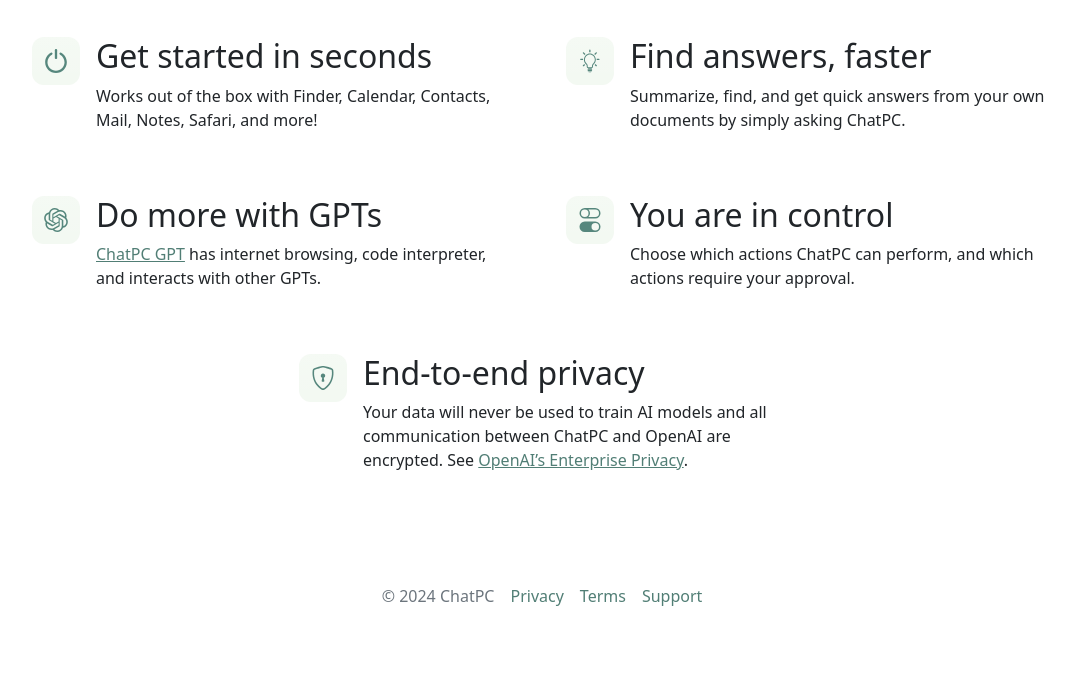
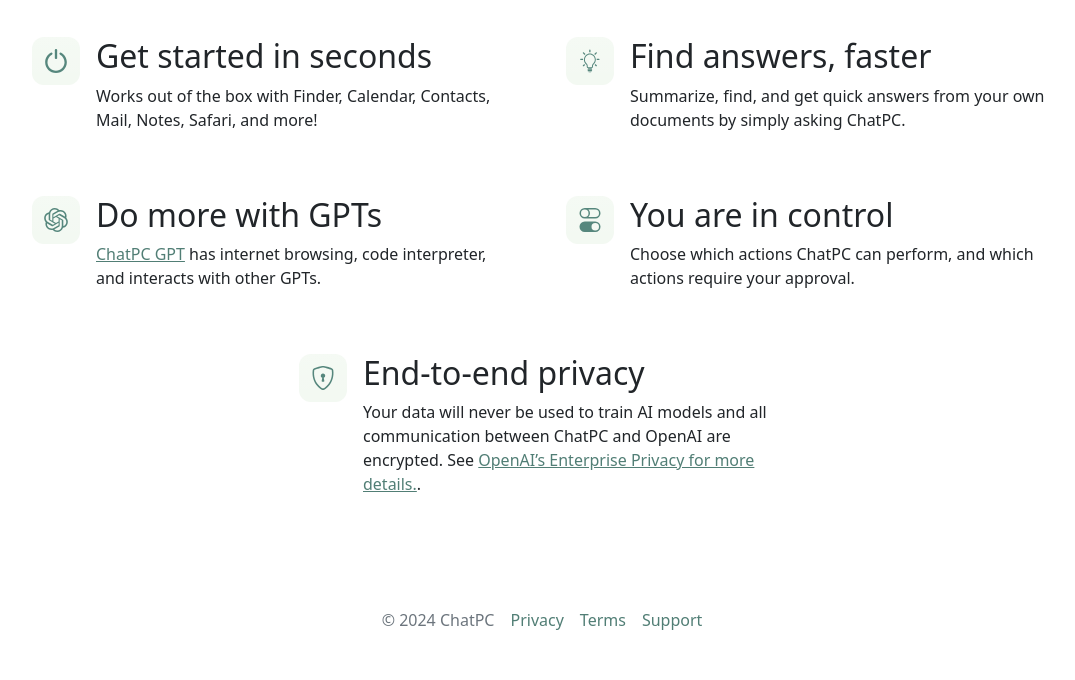
Before and after one commit to dounan/chat-pc-site, a Jekyll site: the page built from index.html, in a window 1280 px wide. Shown: the part 502-1182 px from the top of the page, without its empty margins (98-1173 px from the left). Built offline with Jekyll 4.4.1, drawn with Linux system fonts in a browser that asks for light colours; comment, search, counter and statistics services are not loaded; before the commit the page ends 1158 px from its top, so only the background shows below that.

Commit message:
copy update

```diff
--- a/index.html
+++ b/index.html
@@ -70,7 +70,7 @@
       </div>
       <div>
         <h2>End-to-end privacy</h2>
-        <p>Your data will never be used to train AI models and all communication between ChatPC and OpenAI are encrypted. See <a href="https://openai.com/enterprise-privacy" target="_blank">OpenAI’s Enterprise Privacy</a>.</p>
+        <p>Your data will never be used to train AI models and all communication between ChatPC and OpenAI are encrypted. See <a href="https://openai.com/enterprise-privacy" target="_blank">OpenAI’s Enterprise Privacy for more details.</a>.</p>
       </div>
     </div>
   </div>
```
